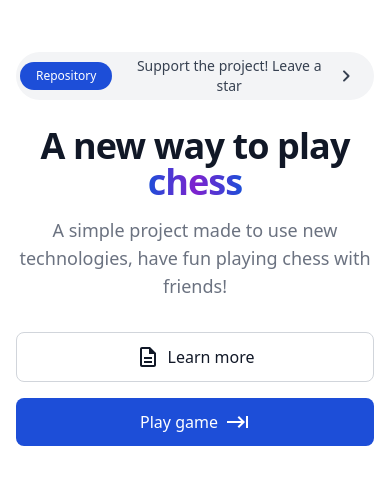
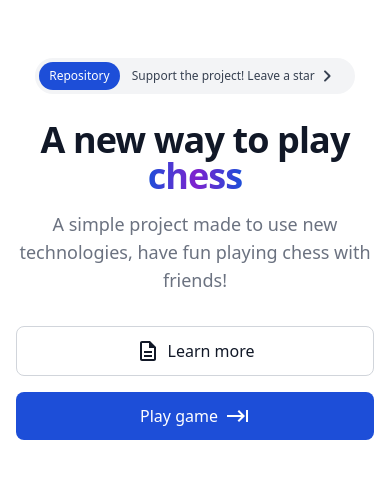
Before and after one commit to romulodm/go-chess, a React (Vite) app in the folder chess-game/: page / in a window 390 px wide. Shown: the part 157-642 px from the top of the page. Built offline with nearby package versions, Linux system fonts and the light colour scheme; no server answers.

Commit message:
refact: changing the style of the link to the repository (making it a little more responsive)

```diff
--- a/chess-game/src/pages/Home.jsx
+++ b/chess-game/src/pages/Home.jsx
@@ -10,11 +10,11 @@ export default function Home() {
 
             <div className="py-8 px-4 mx-auto max-w-screen-xl text-center lg:py-16 lg:px-12">
                 <a href="https://github.com/romulodm/go-chess-ws" target='_blank' className="inline-flex ustify-between items-center py-1 px-1 pr-4 mb-7 text-sm text-gray-700 bg-gray-100 rounded-full hover:bg-gray-200" role="alert">
-                    <span className="text-xs bg-blue-700 rounded-full text-white px-4 py-1.5 mr-3">
+                    <span className="text-xs bg-blue-700 rounded-full text-white sm:px-4 px-2.5 py-1.5 mr-3">
                         Repository
                     </span>
 
-                    <span className="text-sm font-medium">
+                    <span className="sm:text-sm text-xs font-medium">
                     Support the project! Leave a star
                     </span>
 
```
